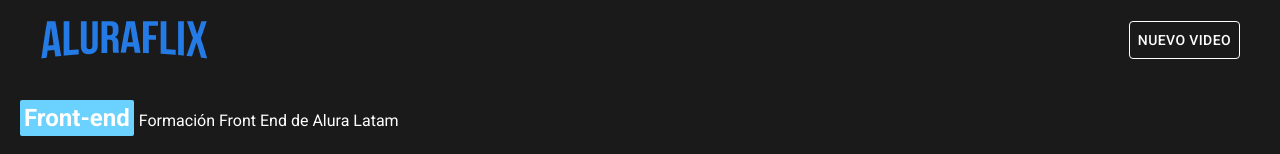
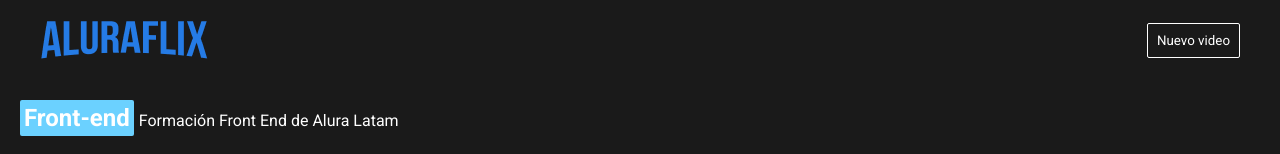
Before and after one commit to feroscardona/aluraflix, a React (Create React App) app: page / in a window 1280 px wide. Shown: the top 154 px of the page. Built offline with nearby package versions, Linux system fonts and the light colour scheme; data requests are answered from the project's data file.

Commit message:
mejora en botones

```diff
--- a/src/conponents/Botton/index.jsx
+++ b/src/conponents/Botton/index.jsx
@@ -1,13 +1,29 @@
-import {styled as muiStyled }from "@mui/material/styles";
-import  Button  from "@mui/material/Button";
+import styled from "styled-components";
 
 
-export const MiButton = ({fontColor="", colorBorder="", background="", children, manejoClick })=>{
-    const StyleButton= muiStyled(Button)`
-    color: ${fontColor};
-    border:1px solid ${colorBorder};
-    background: ${background};
+const StyleButton = styled.button`
+color: ${props=>props.fontcolor};
+padding: 9px;
+border-radius: 2px;
+border:${props=>props.styleborder};
+background: ${props=>props.background};
+width:${props=>props.tamaño};
+cursor: pointer;
+`
 
-`
-    return <StyleButton onClick={manejoClick}>{children }</StyleButton>
+
+export const MiButton = ({tamaño="",fontColor="", styleborder="none", background="transparent", children, manejoClick })=>{
+
+    return (
+        <StyleButton
+            onClick={manejoClick}
+            fontcolor={fontColor}
+            styleborder={styleborder}
+            background={background}
+            tamaño={tamaño}
+
+        >
+            {children }
+        </StyleButton>
+        )
 };
--- a/src/conponents/Footer/index.jsx
+++ b/src/conponents/Footer/index.jsx
@@ -1,18 +1,47 @@
 import styled from "styled-components";
+import { MiButton } from "../Botton";
 import { colorGrayDark } from "../Ui/Variables";
+import { Link, useLocation } from "react-router-dom";
+import { useState,useEffect } from "react";
+
 const Stylepie = styled.section`
     width: 100%;
     padding: 20px 40px;
     background-color: ${colorGrayDark};
     display: flex;
-    justify-content: center;
+    align-items: center;
+    flex-direction: column;
+    @media screen and (max-width: 376px) {
+        padding: 0;
+    }
 
 `
 const StyleImg = styled.img`
     padding-bottom: 40px;
+
 `
 export const Footer = ()=>{
+    const location = useLocation()
+
+    const presentar = window.innerWidth < 376 && location.pathname === "/";
+
+    const [renderButton, setRender]= useState(null)
+
+    useEffect(()=>{
+        if(presentar){
+            setRender(<Link style={{width:"100%"}} to="/registroVideo">
+                <MiButton
+                    tamaño={"100%"}
+                    fontColor="white"
+                    background={"#2A7AE4"}
+                >Nuevo video</MiButton></Link>)
+        }else
+            setRender(false)
+    },[location,presentar])
+
     return <Stylepie>
-        <StyleImg src="/img/logo_AluraFlix.png" alt="logo"/>
+        {window.innerWidth > 374 && <StyleImg src="/img/logo_AluraFlix.png" alt="logo"/>}
+        {renderButton}
+
     </Stylepie>
 }
--- a/src/conponents/Header/index.jsx
+++ b/src/conponents/Header/index.jsx
@@ -3,9 +3,7 @@
 import { colorGrayDark } from "../Ui/Variables";
 import { Link, useLocation} from "react-router-dom";
 import { useEffect, useState } from "react";
-
-
-
+import { useNavigate } from "react-router-dom";
 
 const StyleHeader = styled.section`
     width: 100%;
@@ -18,11 +16,15 @@
         padding: 10px 20px;
         justify-content: center;
     }
+    img:hover{
+        cursor: pointer;
+        transform: translate3d(10px, 30%, 1em)
+    }
 
 `
 
-
 const Header = ()=>{
+    const navigate = useNavigate()
     const location = useLocation()
 
     const presentar = window.innerWidth > 375 && location.pathname === "/"
@@ -30,23 +32,16 @@
     const [renderButton, setRender]= useState(null)
     useEffect(()=>{
         if(presentar){
-            setRender(<Link to="/registroVideo"><MiButton fontColor={"white"} colorBorder={"White"} >Nuevo video</MiButton></Link>)
+            setRender(<Link to="/registroVideo"><MiButton fontColor={"white"} styleborder="1px solid white">Nuevo video</MiButton></Link>)
         }else
             setRender(false)
     },[location,presentar])
 
-
-
-
-
-
-    return (
+return (
         <StyleHeader>
-            <img src="/img/logo_AluraFlix.png" alt="logo"/>
-
-             {renderButton}
+            <img onClick={()=>navigate("/")} src="/img/logo_AluraFlix.png" alt="logo"/>
+            {renderButton}
         </StyleHeader>
-
-    )
+ )
 };
 export default Header;
--- a/src/conponents/Home_carrusel/Slider/index.jsx
+++ b/src/conponents/Home_carrusel/Slider/index.jsx
@@ -31,6 +31,9 @@
   display: inline-block;
   background-color: ${props=>props.backgroun};
   color: white;
+  @media screen and (max-width: 376px) {
+    display: block;
+  }
 `
 
 
```
